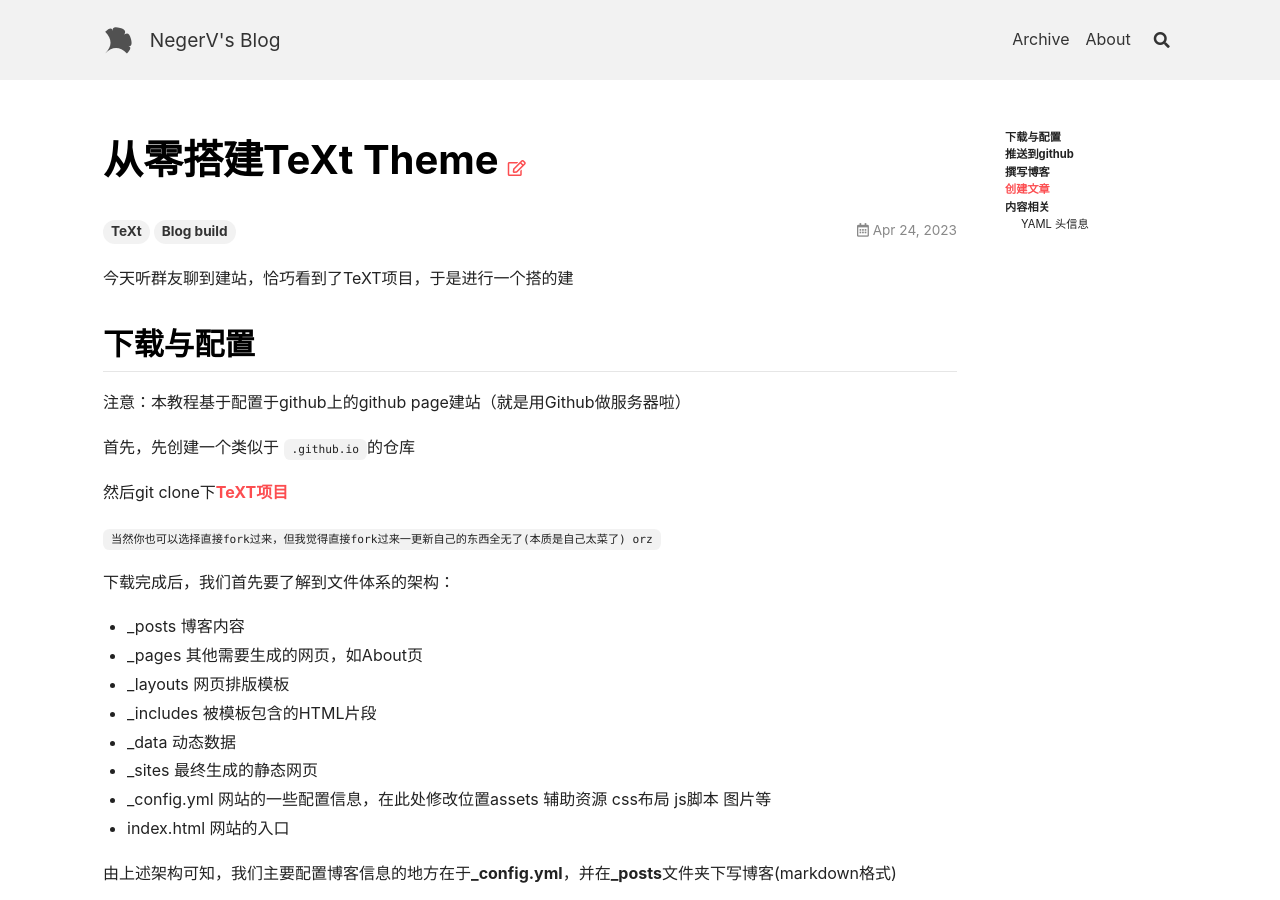
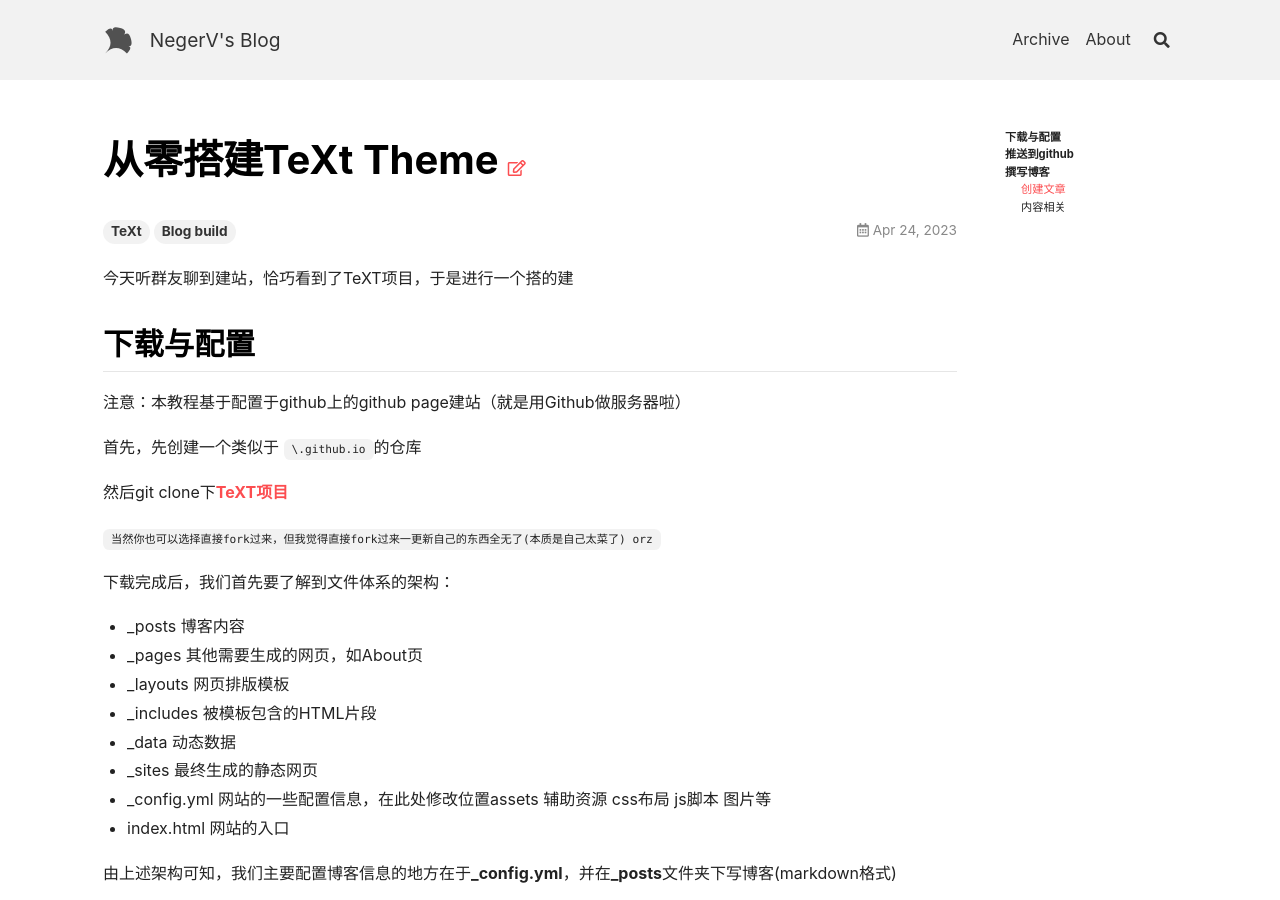
Before and after one commit to NegerV/negerv.github.io, a Jekyll site: the page built from _posts/cs/2023-4-24-zero-to-build-blog-by-TeXt-Theme.md, in a window 1280 px wide and 900 px high. Built offline with Jekyll 4.4.1, drawn with Linux system fonts in a browser that asks for light colours; nearby versions of some CDN libraries.

Commit message:
note error modified

````diff
--- a/_posts/cs/2023-4-24-zero-to-build-blog-by-TeXt-Theme.md
+++ b/_posts/cs/2023-4-24-zero-to-build-blog-by-TeXt-Theme.md
@@ -14,7 +14,7 @@ aside:
 
 注意：本教程基于配置于github上的github page建站（就是用Github做服务器啦）
 
-首先，先创建一个类似于 `{{用户名}}.github.io`的仓库
+首先，先创建一个类似于 `\{{用户名\}}.github.io`的仓库
 
 然后git clone下[TeXT项目](https://github.com/kitian616/jekyll-TeXt-theme)
 
@@ -33,7 +33,7 @@ aside:
 
 由上述架构可知，我们主要配置博客信息的地方在于**_config.yml**，并在**_posts**文件夹下写博客(markdown格式)
 
-<img src=".\img\image-20230424204450251.png" alt="image-20230424204450251" />
+<img src="img/cs/image-20230424204450251.png" alt="image-20230424204450251" />
 
 <center><font size ='2'>没错就是这俩倒霉蛋</font></center>
 
@@ -87,13 +87,13 @@ p.s. 一个小问题在于，你需要到`_data\locale.yml`下更改你的Blog
 2012-09-12-how-to-write-a-blog.markdown
 ```
 
-## 内容相关
+### 内容相关
 
 所有博客文章顶部必须有一段 YAML 头信息(YAML front-matter)。
 
 为了提高文章的阅读和书写体验，TeXt 在 Markdown 原有的基础上做了一些增强。
 
-### YAML 头信息
+#### YAML 头信息
 
 ```
 ---
````
Also changed, not shown: other parts of _posts/cs/2023-4-24-zero-to-build-blog-by-TeXt-Theme.md (+2 -2 lines).
